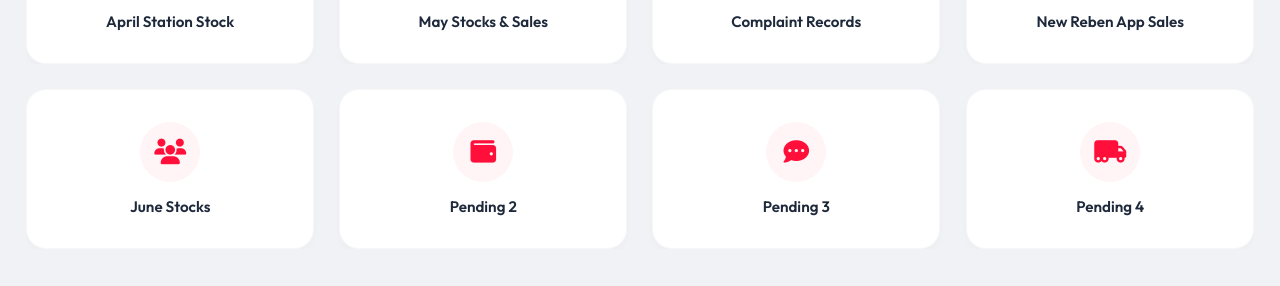
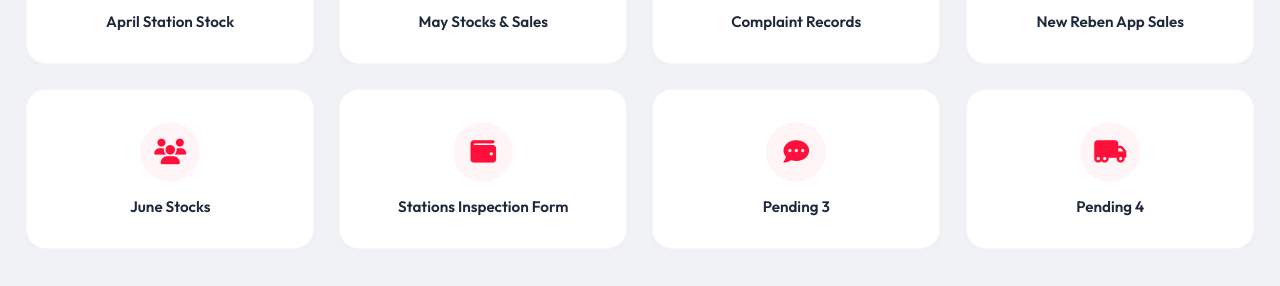
Before and after one commit to mozahidreben/reben, a plain HTML site: page index.html in a window 1280 px wide. Shown: the part 1927-2213 px from the top of the page. Drawn offline with Linux system fonts and the light colour scheme; no server answers.

Commit message:
index.html

```diff
--- a/index.html
+++ b/index.html
@@ -1288,9 +1288,9 @@
                 <div class="card-icon-box"><i class="fas fa-users"></i></div>
                 <span>June Stocks</span>
             </a>
-            <a href="#" target="_blank" class="card vibrate-and-play-link">
+            <a href="https://forms.gle/JwnFGFxQ5DQcJSWM9" target="_blank" class="card vibrate-and-play-link">
                 <div class="card-icon-box"><i class="fas fa-wallet"></i></div>
-                <span>Pending 2</span>
+                <span>Stations Inspection Form</span>
             </a>
             <a href="#" target="_blank" class="card vibrate-and-play-link">
                 <div class="card-icon-box"><i class="fas fa-comment-dots"></i></div>
```
